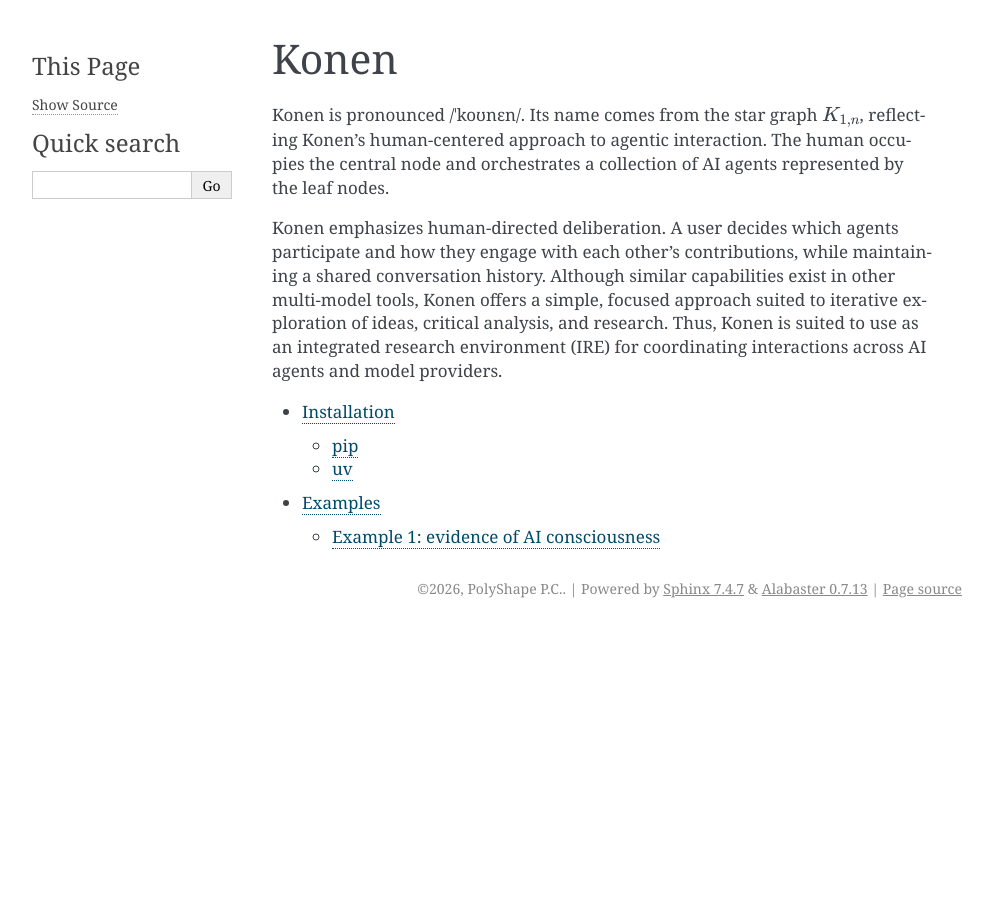
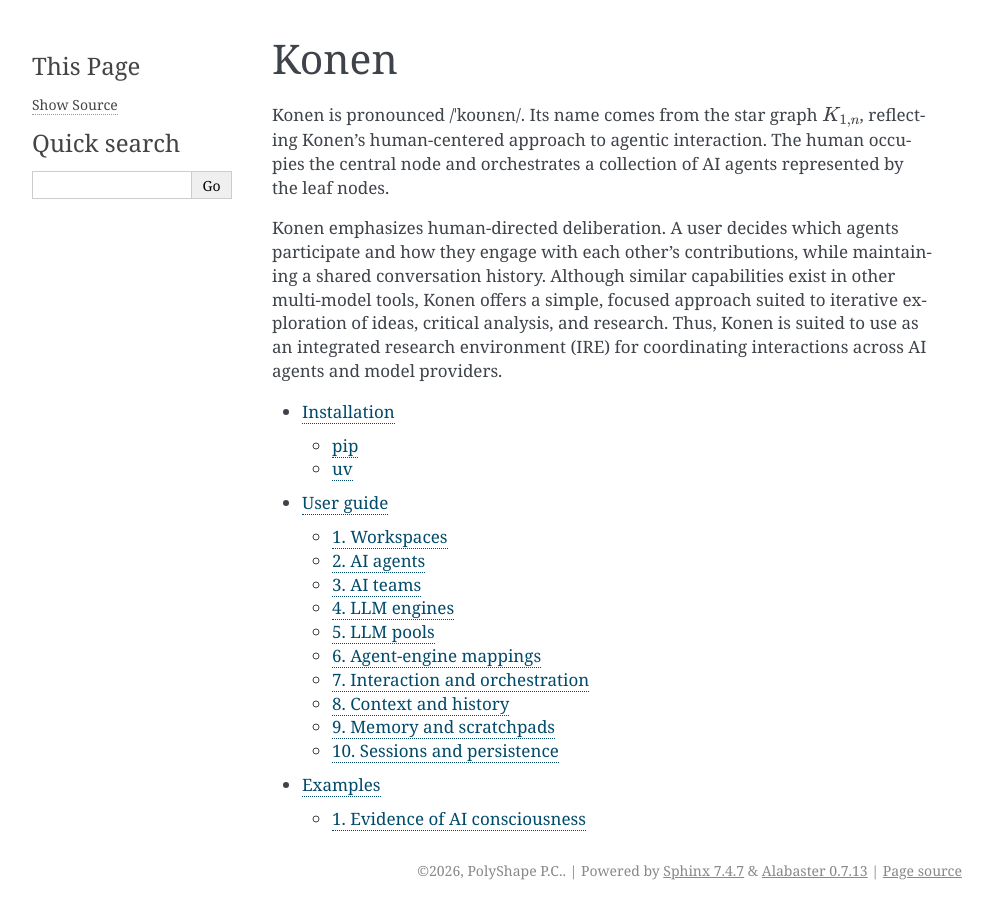
Before and after one commit to papamarkou/konen, a Sphinx documentation site: the page built from docs/index.md, in a window 1280 px wide. Shown: the whole page, without its empty margins (148-1141 px from the left). Built offline with Sphinx 7.4.7, drawn with Linux system fonts in a browser that asks for light colours.

Commit message:
Scaffold numbered user guide and example documentation

````diff
--- a/docs/examples/ai-consciousness-evidence.md
+++ b/docs/examples/ai-consciousness-evidence.md
@@ -1,4 +1,4 @@
-# Example 1: evidence of AI consciousness
+# Evidence of AI consciousness
 
 ## Overview
 
--- a/docs/examples/index.md
+++ b/docs/examples/index.md
@@ -4,6 +4,7 @@ Each example includes a runnable workspace under the repository's `examples/` di
 
 ```{toctree}
 :maxdepth: 1
+:numbered: 2
 
 ai-consciousness-evidence
 ```
--- a/docs/index.md
+++ b/docs/index.md
@@ -8,5 +8,6 @@ Konen emphasizes human-directed deliberation. A user decides which agents partic
 :maxdepth: 2
 
 installation
+user-guide/index
 examples/index
 ```
--- /dev/null
+++ b/docs/user-guide/agent-engine-mappings.md
@@ -0,0 +1,7 @@
+# Agent-engine mappings
+
+## Assigning engines to agents
+
+## Changing an assignment
+
+## Inspecting mappings
--- /dev/null
+++ b/docs/user-guide/ai-agents.md
@@ -0,0 +1,7 @@
+# AI agents
+
+## Roles and identifiers
+
+## Adding and selecting an agent
+
+## Removing an agent
--- /dev/null
+++ b/docs/user-guide/ai-teams.md
@@ -0,0 +1,7 @@
+# AI teams
+
+## The team of configured agents
+
+## Changing the team
+
+## Team context
--- /dev/null
+++ b/docs/user-guide/context-and-history.md
@@ -0,0 +1,7 @@
+# Context and history
+
+## Transcript history
+
+## Provider history
+
+## Selecting and inspecting history
--- /dev/null
+++ b/docs/user-guide/index.md
@@ -0,0 +1,19 @@
+# User guide
+
+This guide follows Konen's components from workspace configuration to interaction and saved context.
+
+```{toctree}
+:maxdepth: 2
+:numbered: 2
+
+workspaces
+ai-agents
+ai-teams
+llm-engines
+llm-pools
+agent-engine-mappings
+interaction-and-orchestration
+context-and-history
+memory-and-scratchpads
+sessions-and-persistence
+```
--- /dev/null
+++ b/docs/user-guide/interaction-and-orchestration.md
@@ -0,0 +1,7 @@
+# Interaction and orchestration
+
+## The active agent
+
+## Running a turn
+
+## Using earlier agent outputs
--- /dev/null
+++ b/docs/user-guide/llm-engines.md
@@ -0,0 +1,7 @@
+# LLM engines
+
+## Model family, model name, and configuration
+
+## Provider credentials
+
+## Engine responses
--- /dev/null
+++ b/docs/user-guide/llm-pools.md
@@ -0,0 +1,7 @@
+# LLM pools
+
+## The pool of configured engines
+
+## Adding and removing engines
+
+## Reusing an engine across agents
--- /dev/null
+++ b/docs/user-guide/memory-and-scratchpads.md
@@ -0,0 +1,9 @@
+# Memory and scratchpads
+
+## Shared memory files
+
+## Agent scratchpads
+
+## Selecting context files
+
+## Saving notes and turns
--- /dev/null
+++ b/docs/user-guide/sessions-and-persistence.md
@@ -0,0 +1,7 @@
+# Sessions and persistence
+
+## Workspace files and session state
+
+## Restarting a session
+
+## Reloading and clearing state
````
Also changed, not shown: docs/user-guide/workspaces.md (added, +7 -0 lines).
